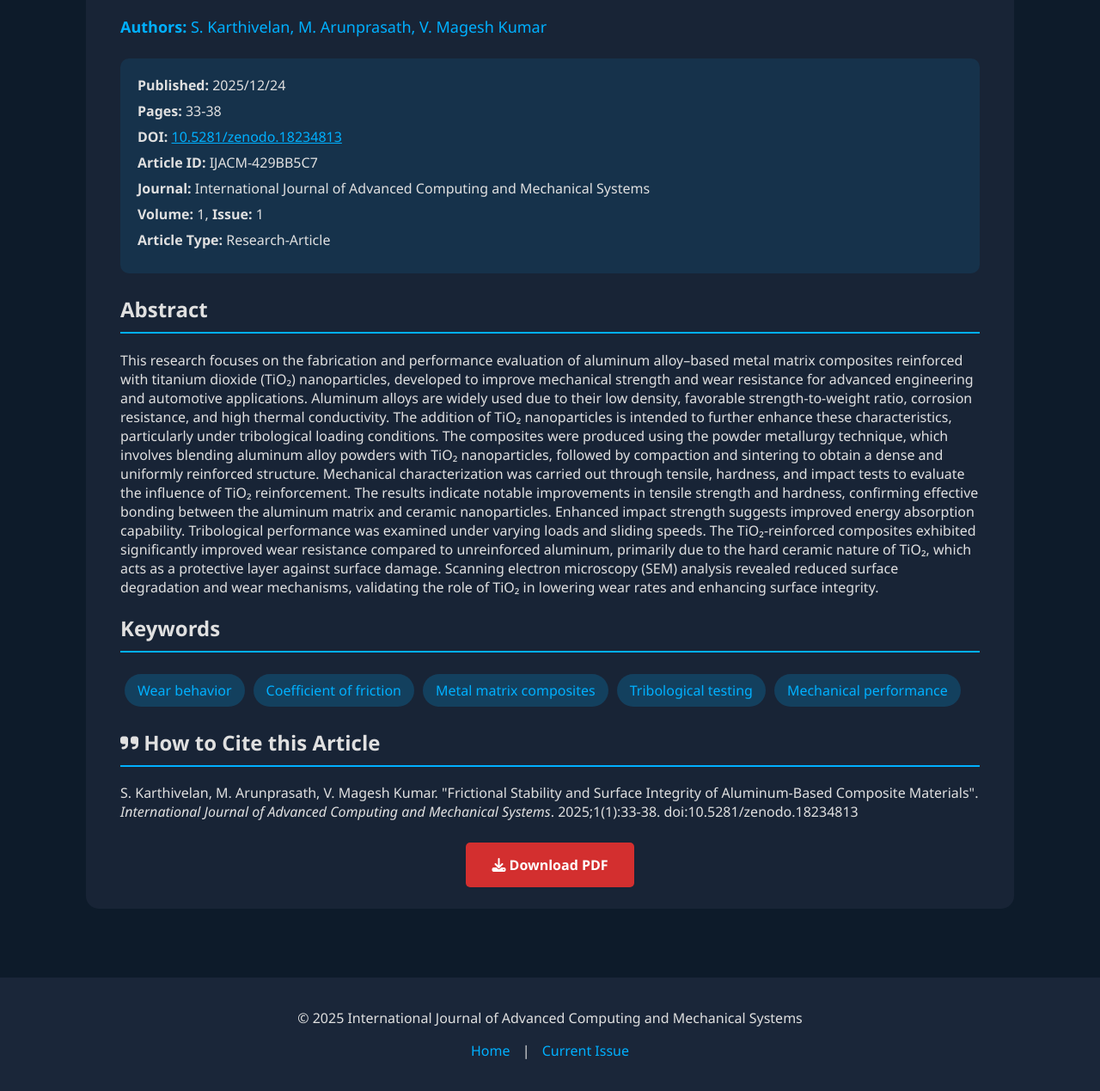
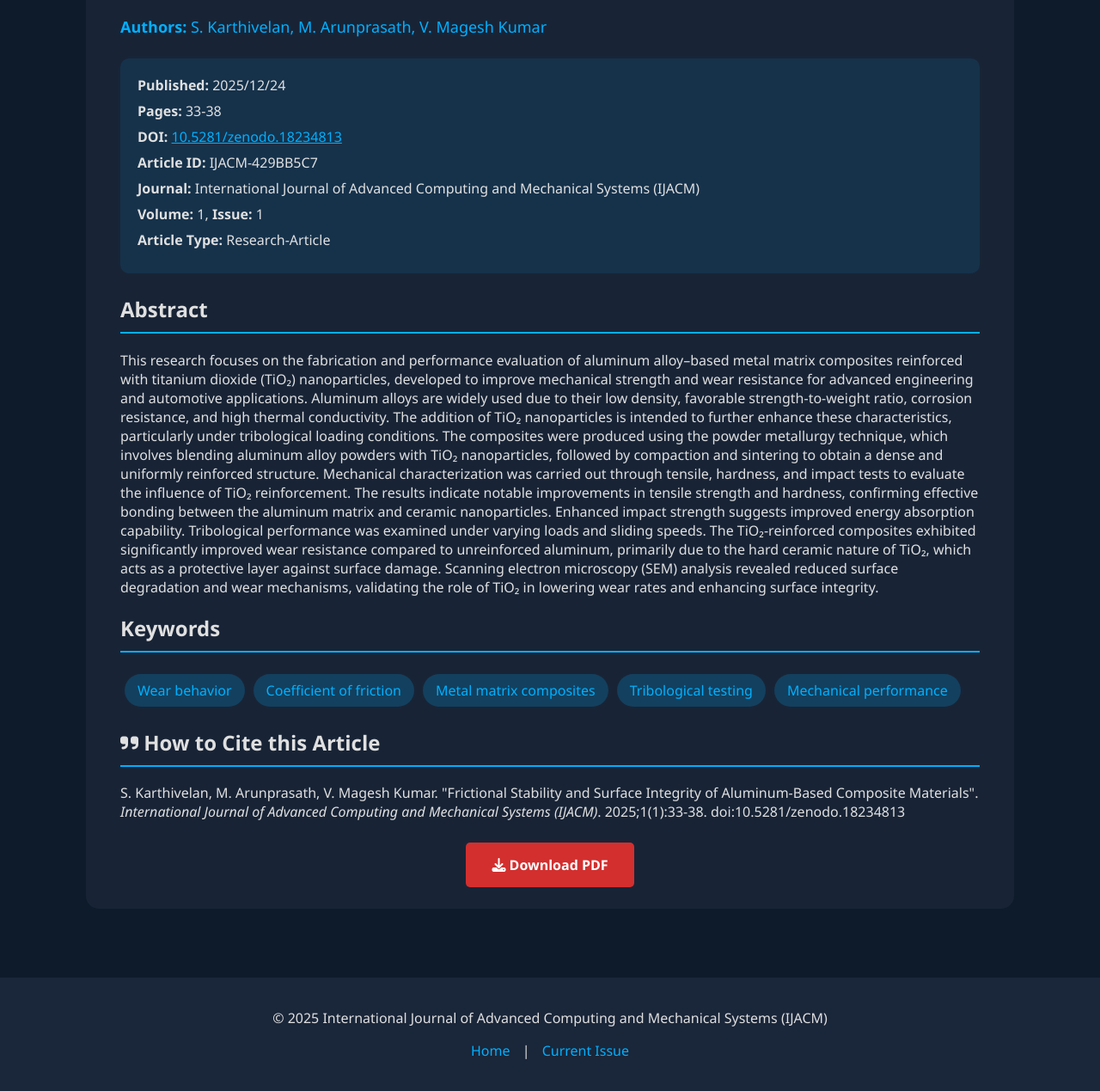
Before and after one commit to SANDEEPsri335/ijacm, a plain HTML site: page articles/IJACM-429BB5C7.html in a window 1280 px wide. Shown: the part 362-1631 px from the top of the page at 86% size. Drawn offline with Linux system fonts and the light colour scheme; files whose address does not match are found by name.

Commit message:
Update IJACM-429BB5C7.html

```diff
--- a/articles/IJACM-429BB5C7.html
+++ b/articles/IJACM-429BB5C7.html
@@ -12,7 +12,7 @@
 <meta name="citation_author" content="M. Arunprasath">
 <meta name="citation_author" content="V. Magesh Kumar">
 
-<meta name="citation_journal_title" content="International Journal of Advanced Computing and Mechanical Systems">
+<meta name="citation_journal_title" content="International Journal of Advanced Computing and Mechanical Systems (IJACM)">
 <meta name="citation_journal_abbrev" content="IJACM">
 <meta name="citation_publisher" content="IJACM">
 <meta name="citation_volume" content="1">
@@ -33,7 +33,7 @@
 <meta name="dc.type" content="Text">
 <meta name="dc.title" content="Frictional Stability and Surface Integrity of Aluminum-Based Composite Materials">
 <meta name="dc.creator" content="S. Karthivelan">
-<meta name="dc.publisher" content="International Journal of Advanced Computing and Mechanical Systems">
+<meta name="dc.publisher" content="International Journal of Advanced Computing and Mechanical Systems (IJACM)">
 <meta name="dc.date" content="2025/12/24">
 <meta name="dc.language" content="en">
 
@@ -143,7 +143,7 @@ main { padding: 40px 20px; }
 <div class="meta-item"><strong>Pages:</strong> 33-38</div>
 <div class="meta-item"><strong>DOI:</strong> <a href="https://doi.org/10.5281/zenodo.18234813" style="color:#00b0ff">10.5281/zenodo.18234813</a></div>
 <div class="meta-item"><strong>Article ID:</strong> IJACM-429BB5C7</div>
-<div class="meta-item"><strong>Journal:</strong> International Journal of Advanced Computing and Mechanical Systems</div>
+<div class="meta-item"><strong>Journal:</strong> International Journal of Advanced Computing and Mechanical Systems (IJACM)</div>
 <div class="meta-item"><strong>Volume:</strong> 1, <strong>Issue:</strong> 1</div>
 <div class="meta-item"><strong>Article Type:</strong> Research-Article</div>
 </div>
@@ -162,7 +162,7 @@ main { padding: 40px 20px; }
 <div class="citation-section">
 <h2><i class="fas fa-quote-right"></i> How to Cite this Article</h2>
 <p>
-S. Karthivelan, M. Arunprasath, V. Magesh Kumar. "Frictional Stability and Surface Integrity of Aluminum-Based Composite Materials". <em>International Journal of Advanced Computing and Mechanical Systems</em>.
+S. Karthivelan, M. Arunprasath, V. Magesh Kumar. "Frictional Stability and Surface Integrity of Aluminum-Based Composite Materials". <em>International Journal of Advanced Computing and Mechanical Systems (IJACM)</em>.
 2025;1(1):33-38. doi:10.5281/zenodo.18234813
 </p>
 </div>
@@ -177,7 +177,7 @@ S. Karthivelan, M. Arunprasath, V. Magesh Kumar. "Frictional Stability and Surfa
 </main>
 
 <div class="footer">
-<p>&copy; 2025 International Journal of Advanced Computing and Mechanical Systems</p>
+<p>&copy; 2025 International Journal of Advanced Computing and Mechanical Systems (IJACM)</p>
 <p>
 <a href="../index.html">Home</a> |
 <a href="../pages/current-issue.html">Current Issue</a>
```
